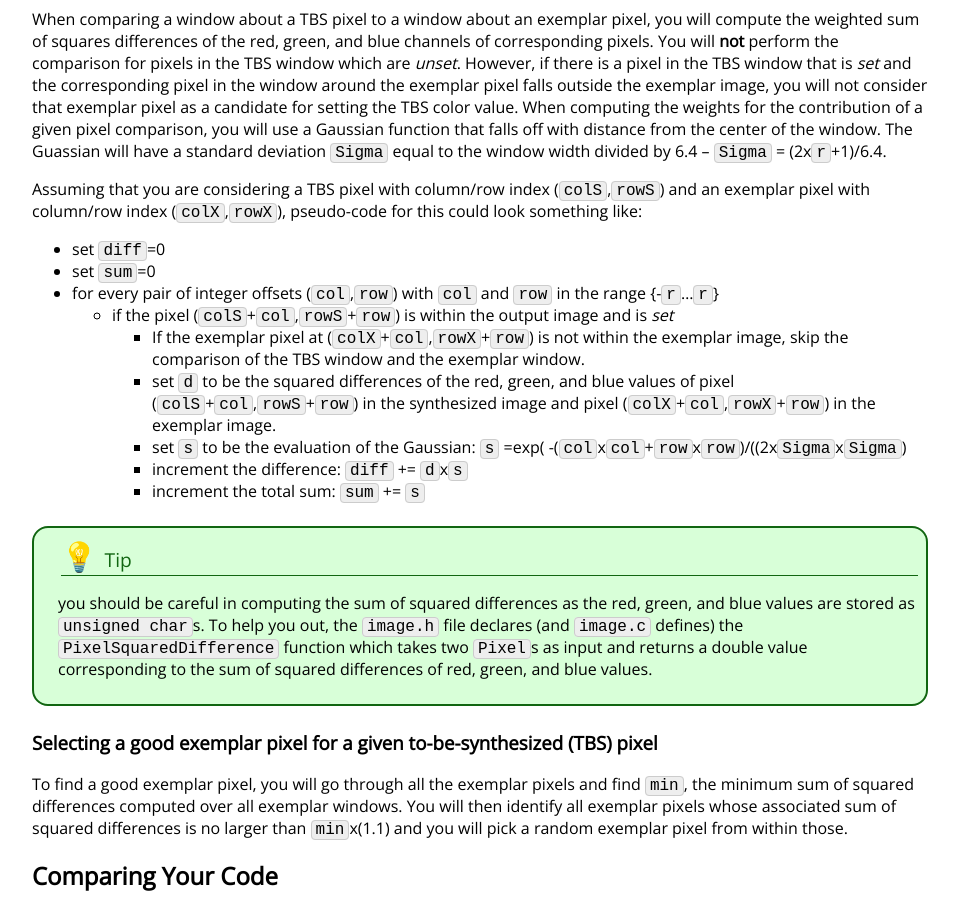
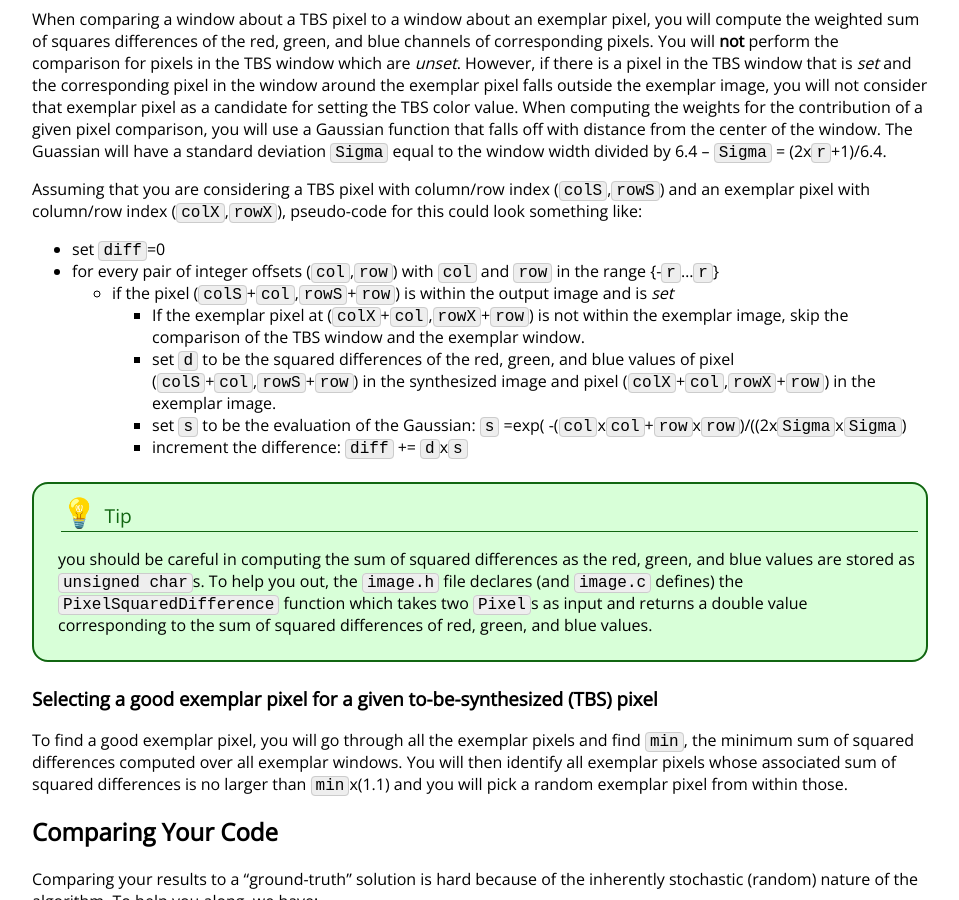
Before and after one commit to jhu-ip/cs220-s22, a Jekyll site: the page built from assign/midterm.md, in a window 1280 px wide and 900 px high, scrolled down 11081 px. Shown: the whole window, without its empty margins (160-1119 px from the left). Built offline with Jekyll 4.4.1, drawn with Linux system fonts in a browser that asks for light colours; some web fonts are replaced.

Commit message:
Removed the "sum" variable in the pseudocode

```diff
--- a/assign/midterm.md
+++ b/assign/midterm.md
@@ -307,14 +307,12 @@ When comparing a window about a TBS pixel to a window about an exemplar pixel, y
 
 Assuming that you are considering a TBS pixel with column/row index (`colS`,`rowS`) and an exemplar pixel with column/row index (`colX`,`rowX`), pseudo-code for this could look something like:
 * set `diff`=0
-* set `sum`=0
 * for every pair of integer offsets (`col`,`row`) with `col` and `row` in the range {-`r`...`r`}
 	* if the pixel (`colS`+`col`,`rowS`+`row`) is within the output image and is _set_
 		* If the exemplar pixel at (`colX`+`col`,`rowX`+`row`) is not within the exemplar image, skip the comparison of the TBS window and the exemplar window.
 		* set `d` to be the squared differences of the red, green, and blue values of pixel (`colS`+`col`,`rowS`+`row`) in the synthesized image and pixel (`colX`+`col`,`rowX`+`row`) in the exemplar image.
 		* set `s` to be the evaluation of the Gaussian: `s` =exp( -(`col`x`col`+`row`x`row`)/((2x`Sigma`x`Sigma`)
 		* increment the difference: `diff` += `d`x`s`
-		* increment the total sum: `sum` += `s`
 
 <div class='admonition tip'>
 <div class='title'>Tip</div>
```
